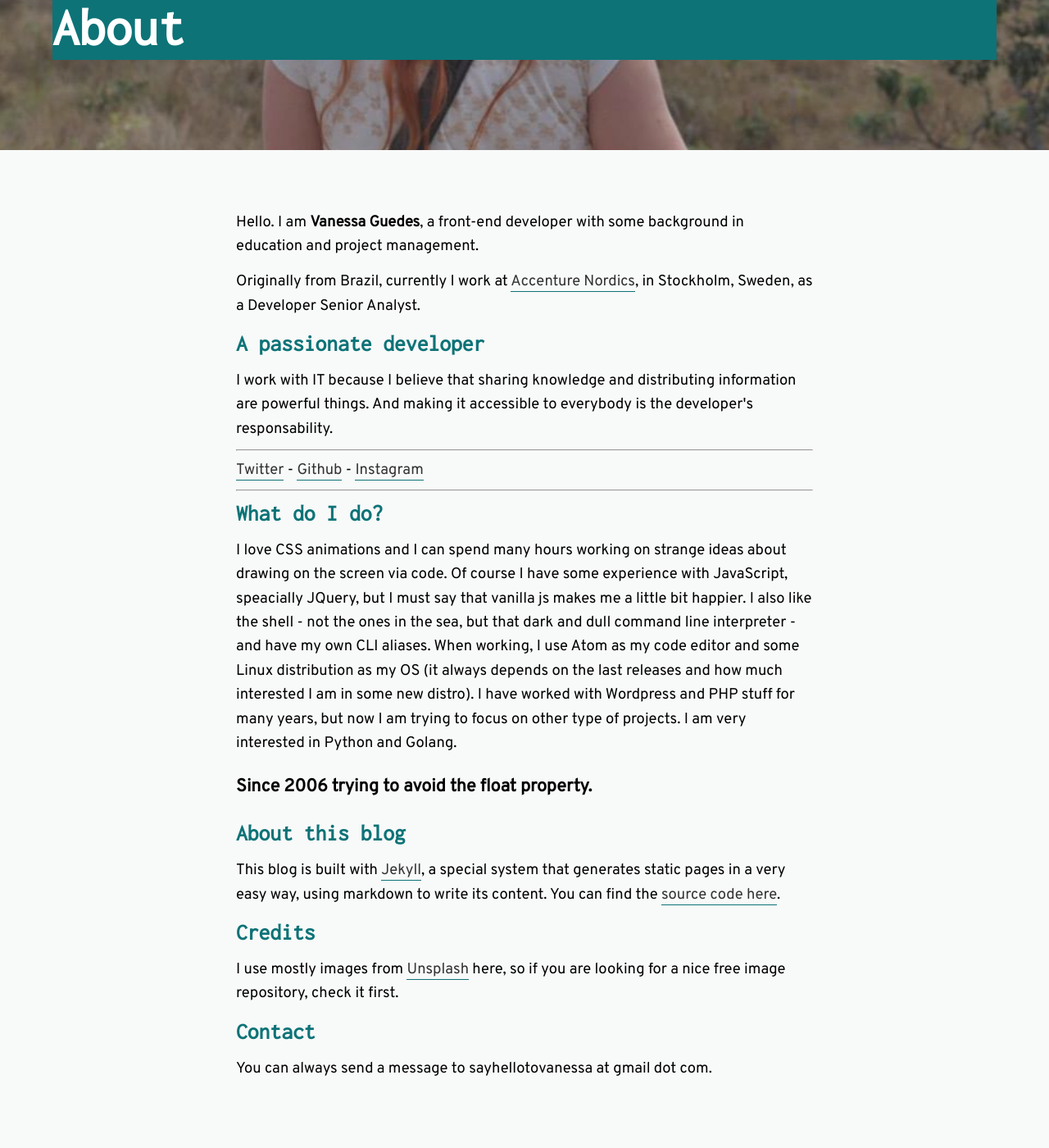
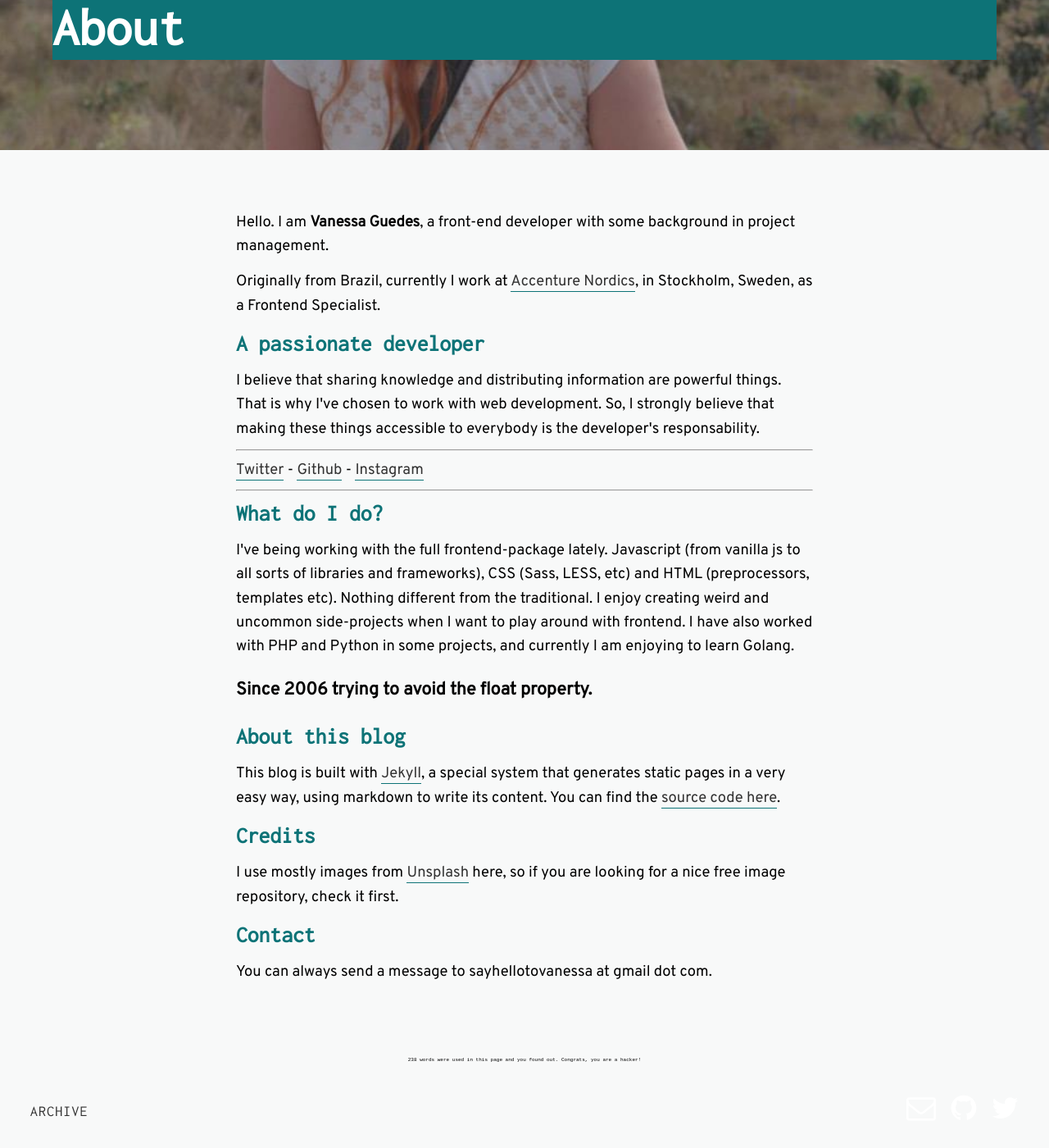
Before and after one commit to sayhellotovanessa/sayhellotovanessa, a Jekyll site: the page built from about.html, in a window 1280 px wide and 1400 px high, scrolled down 461 px. Shown: the whole window at 82% size. Built offline with Jekyll 4.4.1, drawn with Linux system fonts in a browser that asks for light colours; nearby versions of some CDN libraries; some web fonts are replaced; some of the changed text lies outside the part shown.

Commit message:
Update data in the about me  🎂

```diff
--- a/about.html
+++ b/about.html
@@ -9,14 +9,14 @@
 ---
 
 
-<p>Hello. I am <strong>Vanessa Guedes</strong>, a front-end developer with some background in education and project management.</p>
-<p>Originally from Brazil, currently I work at <a href="http://accenture.com">Accenture Nordics</a>, in Stockholm, Sweden, as a Developer Senior Analyst. </p>
+<p>Hello. I am <strong>Vanessa Guedes</strong>, a front-end developer with some background in project management.</p>
+<p>Originally from Brazil, currently I work at <a href="http://accenture.com">Accenture Nordics</a>, in Stockholm, Sweden, as a Frontend Specialist. </p>
 
 
 <h2>A passionate developer</h2>
 
-I work with IT because I believe that sharing knowledge and distributing information are powerful things.
-And making it accessible to everybody is the developer's responsability.
+I believe that sharing knowledge and distributing information are powerful things. That is why I've chosen to work with web development.
+So, I strongly believe that making these things accessible to everybody is the developer's responsability.
 
 <hr>
 <a href="https://twitter.com/nessoila">Twitter</a> - <a href="https://github.com/sayhellotovanessa">Github</a> - <a href="https://instagram.com/sayhellotovanessa">Instagram</a>
@@ -24,13 +24,10 @@
 
 <h2>What do I do?</h2>
 
-I love CSS animations and I can spend many hours working on strange ideas about drawing on the screen via code.
-Of course I have some experience with JavaScript, speacially JQuery, but I must say that vanilla js makes me a little bit happier.
-I also like the shell - not the ones in the sea, but that dark and dull command line interpreter - and have my own CLI aliases.
-When working, I use Atom as my code editor and some Linux distribution as my OS (it always depends on the last releases and how much interested I am
-in some new distro).
+I've being working with the full frontend-package lately. Javascript (from vanilla js to all sorts of libraries and frameworks), CSS (Sass, LESS, etc) and HTML (preprocessors, templates etc).
+Nothing different from the traditional. I enjoy creating weird and uncommon side-projects when I want to play around with frontend.
 
-I have worked with Wordpress and PHP stuff for many years, but now I am trying to focus on other type of projects. I am very interested in Python and Golang.
+I have also worked with PHP and Python in some projects, and currently I am enjoying to learn Golang.
 
 <h3>Since 2006 trying to avoid the float property.</h3>
 
```
